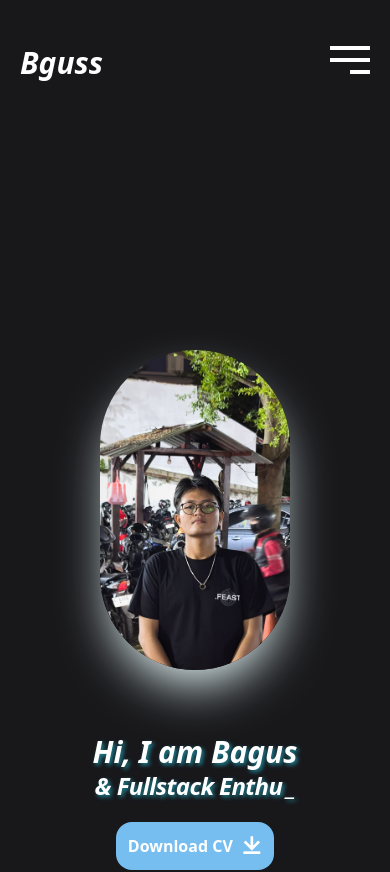
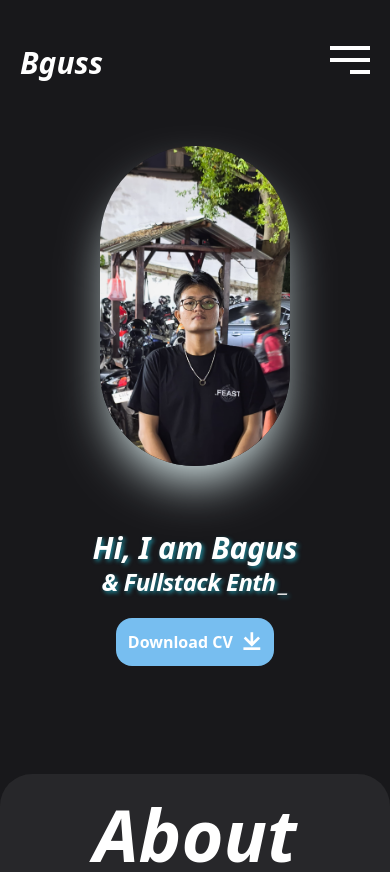
Before and after one commit to bguss03/Portfolio, a React (Vite) app: page / in a window 390 px wide. Shown: the top 872 px of the page. Built offline with nearby package versions, Linux system fonts and the light colour scheme.

Commit message:
Update again responsive

```diff
--- a/src/Components/Navbar/Hero.tsx
+++ b/src/Components/Navbar/Hero.tsx
@@ -4,7 +4,7 @@
 export default function Hero() {
     return (
         <div>
-            <div className="flex flex-col-reverse sm:flex-row min-h-screen items-center
+            <div className="flex flex-col-reverse sm:flex-row items-center
                     sm:justify-center pt-5 sm:pt-0 gap-16 p-25">
                 <div className="flex flex-col px-10 items-center sm:items-start sm:text-left min-w-[550px]">
                     <h1 className="text-3xl font-bold italic
```
